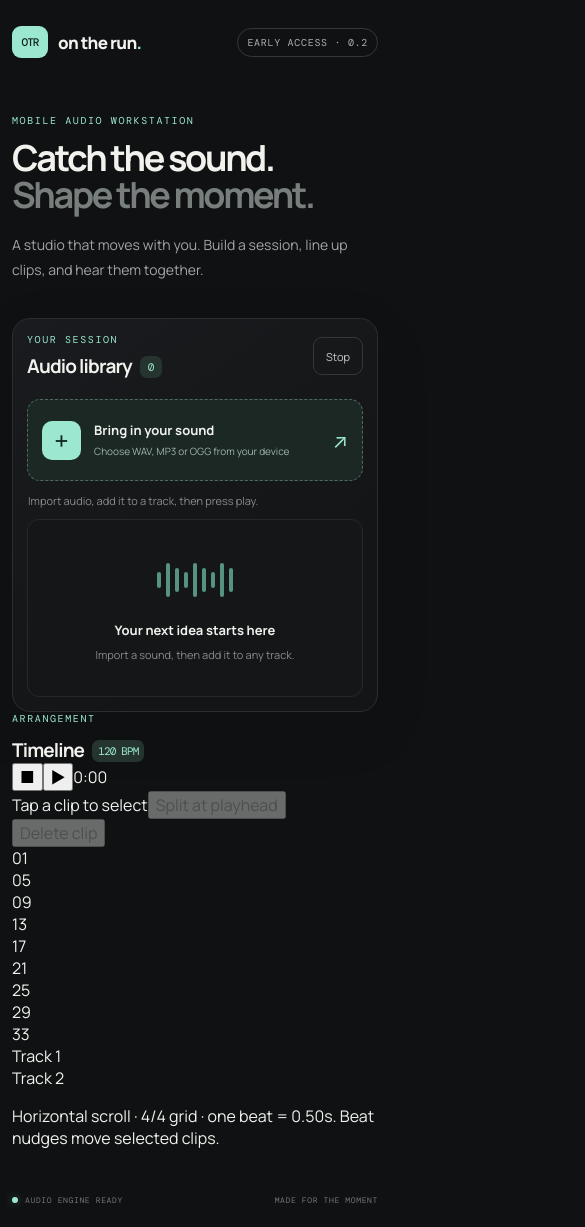
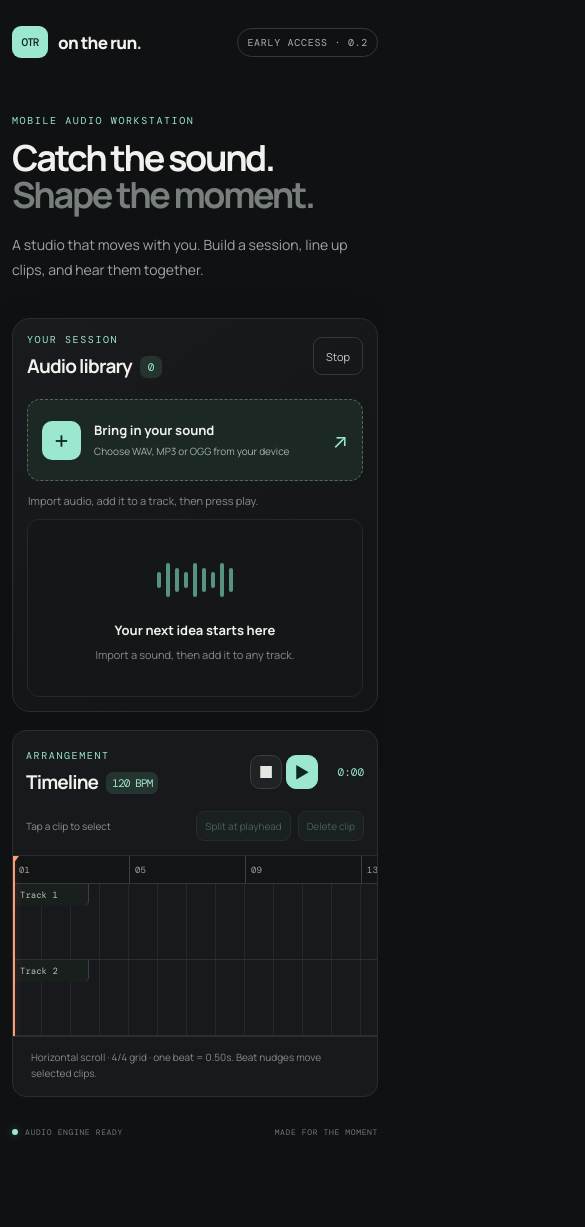
Before and after one commit to Startat6am/otr-daw, a React (Vite) app: page / in a window 390 px wide. Shown: the top 1227 px of the page, 585 px wide, since content can reach past the window. After the commit the page ends 1159 px from the top, so only its background shows below. Built offline with nearby package versions, Linux system fonts and the light colour scheme.

Commit message:
style: add responsive multitrack timeline

```diff
--- a/src/styles.css
+++ b/src/styles.css
@@ -81,3 +81,40 @@ h2 { margin: 0; font-size: 19px; letter-spacing: -.045em; }
 @media (prefers-reduced-motion: reduce) {
   *, *::before, *::after { scroll-behavior: auto !important; transition: none !important; }
 }
+/* Multitrack arrangement */
+.asset-actions { display: flex; gap: 8px; margin: 12px 0 0 24px; }
+.add-clip-button, .edit-tools button { border: 1px solid #3b544a; border-radius: 8px; background: #203029; color: var(--mint); padding: 8px 10px; font-size: 10px; cursor: pointer; min-height: 34px; touch-action: manipulation; }
+.timeline-panel { margin-top: 18px; border: 1px solid var(--line); border-radius: 18px; padding: 18px 0 15px; overflow: hidden; background: #17191c; }
+.timeline-heading { display: flex; align-items: center; justify-content: space-between; gap: 10px; padding: 0 18px 16px; }
+.timeline-heading .eyebrow { margin-bottom: 7px; }
+.transport { display: flex; align-items: center; gap: 7px; }
+.transport-button { width: 36px; height: 36px; border: 1px solid #3a3e40; border-radius: 10px; background: #202326; color: #e4e7e4; cursor: pointer; }
+.play-button { color: #10231d; border-color: var(--mint); background: var(--mint); }
+.time-readout { min-width: 42px; text-align: right; color: var(--mint); font: 11px 'DM Mono', monospace; }
+.edit-tools { display: flex; align-items: center; gap: 7px; padding: 0 18px 14px; flex-wrap: wrap; }
+.edit-tools > span { margin-right: auto; color: #8d9491; font-size: 10px; }
+.edit-tools button { padding: 6px 8px; min-height: 30px; }
+.edit-tools button:disabled { opacity: .35; cursor: default; }
+.timeline-scroll { width: 100%; overflow-x: auto; overflow-y: hidden; border-top: 1px solid #2a2d30; border-bottom: 1px solid #2a2d30; scrollbar-color: #454b48 #17191c; scrollbar-width: thin; }
+.timeline-inner { position: relative; min-height: 180px; background-image: repeating-linear-gradient(to right, transparent 0, transparent 28px, #24282a 28.5px, transparent 29px); }
+.ruler { height: 28px; position: relative; background: #121416; border-bottom: 1px solid #34383a; }
+.ruler-mark { position: absolute; top: 0; bottom: 0; border-left: 1px solid #3b413e; padding-left: 5px; color: #9ca49f; font: 9px/28px 'DM Mono', monospace; }
+.timeline-track { position: relative; min-height: 76px; border-bottom: 1px solid #2c3031; background-image: repeating-linear-gradient(to right, transparent 0, transparent 28px, #252a28 28.5px, transparent 29px); }
+.track-label { position: sticky; left: 0; z-index: 3; width: 76px; padding: 5px 7px; color: #b7c0bb; font: 9px 'DM Mono', monospace; background: #1b201eeb; border-right: 1px solid #3a423d; border-bottom-right-radius: 5px; pointer-events: none; }
+.timeline-clip { position: absolute; top: 23px; height: 44px; overflow: visible; border: 1px solid #5a8d79; border-radius: 7px; background: #284638; color: #e4fff3; padding: 5px 7px; cursor: pointer; touch-action: manipulation; }
+.timeline-clip.selected { border: 2px solid var(--mint); background: #315844; box-shadow: 0 0 0 2px #9be7cf20; }
+.timeline-clip > strong { display: block; max-width: 100%; overflow: hidden; white-space: nowrap; text-overflow: ellipsis; font-size: 9px; line-height: 12px; }
+.clip-wave { position: absolute; left: 2px; right: 2px; bottom: 2px; height: 18px; overflow: hidden; opacity: .85; pointer-events: none; }
+.clip-wave .waveform { height: 18px; margin: 0; border-radius: 2px; background: transparent; }
+.clip-nudges { position: absolute; top: -25px; right: -1px; display: flex; gap: 3px; white-space: nowrap; z-index: 4; }
+.clip-nudges button { border: 1px solid #4b6f5f; border-radius: 5px; padding: 3px 5px; background: #111d18; color: var(--mint); font: 9px 'DM Mono', monospace; }
+.playhead { position: absolute; top: 0; bottom: 0; z-index: 5; width: 2px; background: #ff9d73; pointer-events: none; box-shadow: 0 0 8px #ff9d7350; }
+.playhead::before { content: ''; position: absolute; top: 0; left: -4px; width: 10px; height: 7px; background: #ff9d73; clip-path: polygon(0 0, 100% 0, 50% 100%); }
+.timeline-hint { margin: 12px 18px 0; color: #858d89; font-size: 10px; line-height: 1.6; }
+@media (max-width: 390px) {
+  .timeline-panel { border-radius: 14px; }
+  .timeline-heading { padding-left: 13px; padding-right: 13px; }
+  .edit-tools { padding-left: 13px; padding-right: 13px; }
+  .transport { gap: 4px; }
+  .transport-button { width: 32px; height: 34px; }
+}
```
